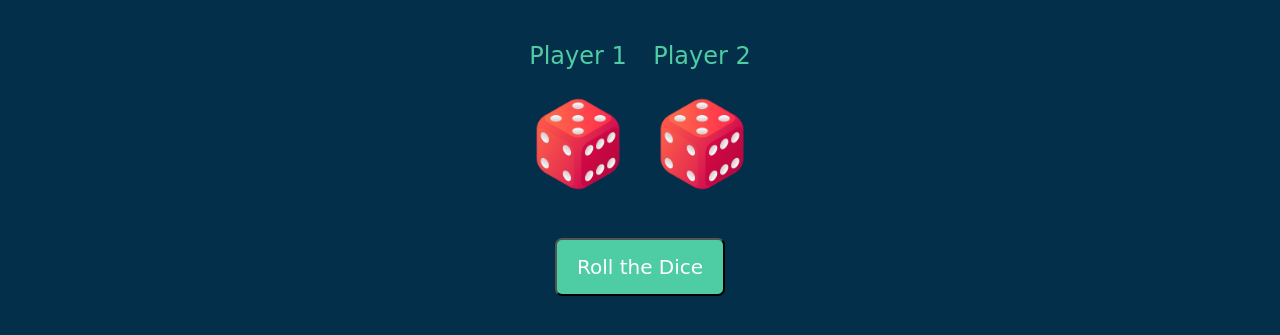
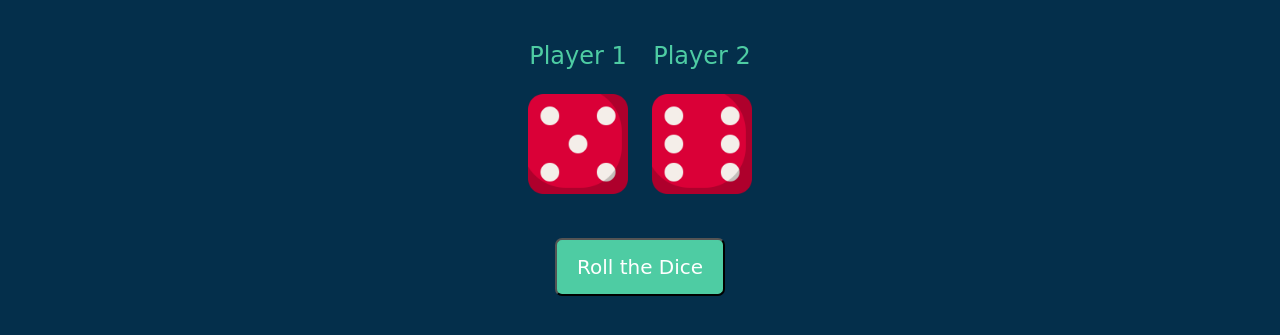
Before and after one commit to awagankomal/diceRollerApp, a plain HTML site: page index.html in a window 1280 px wide. Both pictures are taken after a click on the button "Roll the Dice". Shown: the part 377-712 px from the top of the page. Drawn offline with Linux system fonts and the light colour scheme.

Commit message:
rolldice code updated

```diff
--- a/index.html
+++ b/index.html
@@ -83,7 +83,7 @@
 
                 <div class="dice">
                     <p class="Player2">Player 2</p>
-                    <img class="dice-img" src="./Images/dice.png" id="dice_img2"
+                    <img class="dice-img" src="./Images/dice.png" id="dice_img2">
                 </div>
             </div>
 
@@ -97,10 +97,14 @@
 
 
             function rollTheDice() {
+               console.log("In func");
                 const dice_img1 =document.getElementById('dice_img1');
                 const dice_img2 =document.getElementById('dice_img2');
+                let randomNo1=Math.floor(Math.random() * 6) + 1;
+                let randomNo2=Math.floor(Math.random() * 6) + 1;
 
                 switch(randomNo1){
+
                     case 1:
                         dice_img1.src="./Images/dice1.png"
                         break;
@@ -122,6 +126,7 @@
 
 
                 }
+                console.log("switch1");
                 switch(randomNo2){
                     case 1:
                         dice_img2.src="./Images/dice1.png"
@@ -144,17 +149,21 @@
 
 
                 }
+                console.log("switch1");
                 setInterval(2500);
 
                 if (randomNo1 === randomNo2) {
+                    console.log("check=");
                   alert("Game Draw!")
                 }
 
                 else if (randomNo1 < randomNo2) {
+                    console.log("check <");
                     alert("Player2 wins!")
                 }
 
                 else {
+                    console.log("check >");
                     alert("Player1 wins!")
                 }
             }
```
